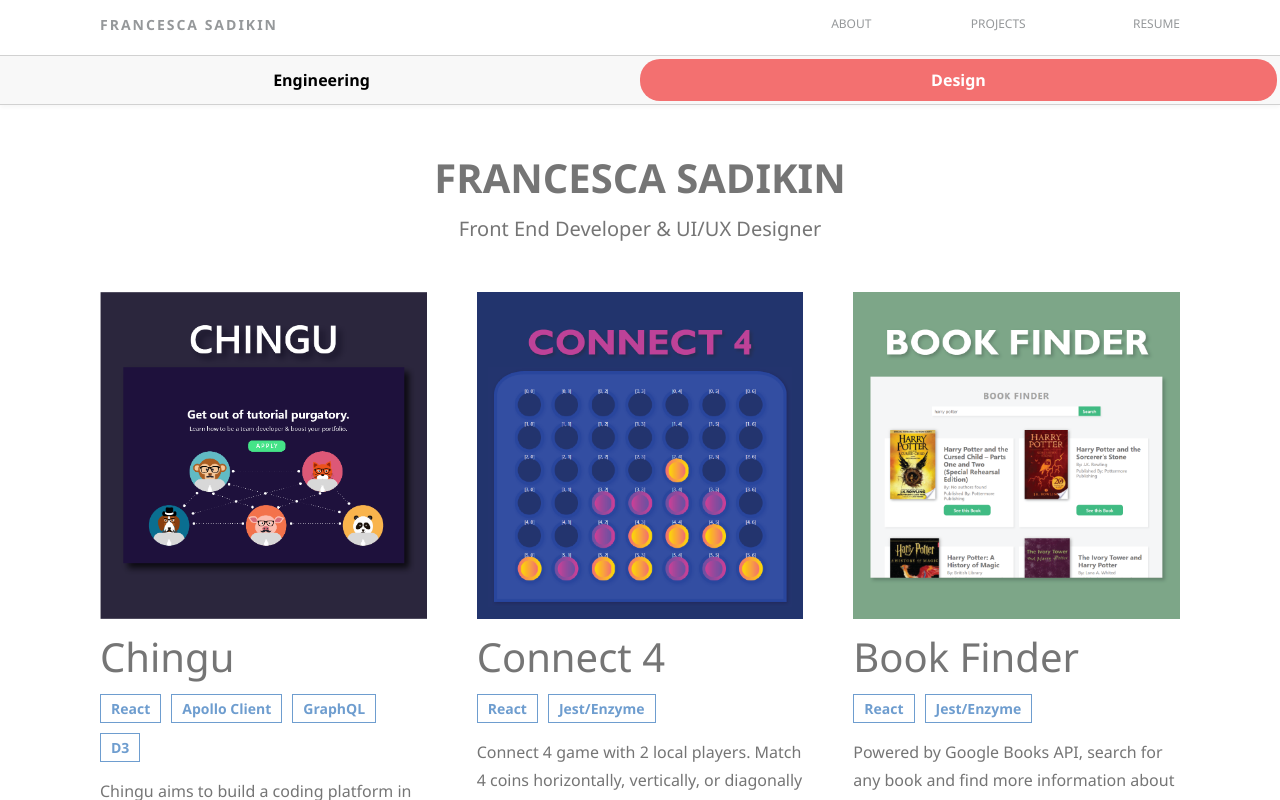
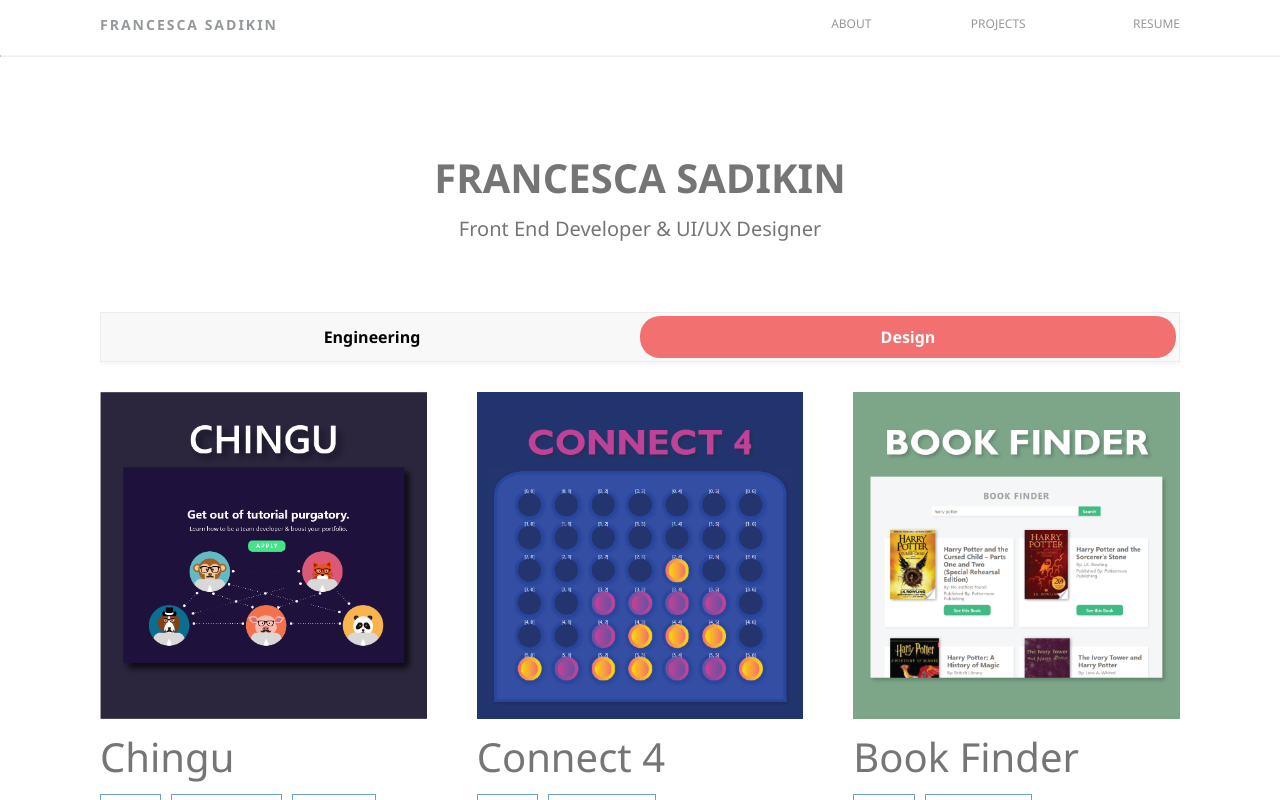
Before and after one commit to serpient/fsadikin, a React (Create React App) app: page /#/ in a window 1280 px wide. Built offline with nearby package versions, Linux system fonts and the light colour scheme.

Commit message:
style switch below title

```diff
--- a/src/Projects/Projects.jsx
+++ b/src/Projects/Projects.jsx
@@ -19,7 +19,13 @@
         console.log(this.props.location);
         return (
             <React.Fragment>
-                <nav className="sub-header">
+
+                <main className="projects-container">
+                    <div className="projects-container-title">Francesca Sadikin</div>
+                    <div className="projects-container-subtext">
+                        Front End Developer & UI/UX Designer
+                    </div>
+                    <nav className="sub-header">
                     <div onClick={() => {this.toggleProjectType()}} className={`project-switch ${currTypeIsEng && 'project-switch-active'}`}>
                         <div
                             className={`project-type ${currTypeIsEng && 'project-type-active'}`}
@@ -35,11 +41,6 @@
                         </div>
                     </div>
                 </nav>
-                <main className="projects-container">
-                    <div className="projects-container-title">Francesca Sadikin</div>
-                    <div className="projects-container-subtext">
-                        Front End Developer & UI/UX Designer
-                    </div>
                     <section className="projects projects-border">
                         <ProjectCreator projects={projects} />
                     </section>
--- a/src/Projects/Projects.scss
+++ b/src/Projects/Projects.scss
@@ -33,7 +33,7 @@
     text-align: center;
     font-size: 20px;
     color: $dark-grey;
-    margin-bottom: 50px;
+    margin-bottom: 70px;
 }
 /*
 ==========================
@@ -44,18 +44,15 @@
     box-sizing: border-box;
     width: 100%;
     display: grid;
-    // margin: 0 auto;
     justify-items: stretch;
     align-items: center;
     grid-template-columns: repeat(2, 1fr);
     background-color: $palest-grey;
     padding: 3px;
-    margin-top: -95px;
-    position: fixed;
     z-index: 10;
+    margin-bottom: 30px;
     box-shadow: $box-shadow-light;
-    border-top: 1px solid $light-grey;
-    border-bottom: 1px solid $light-grey;
+    border: 1px solid $paler-grey;
 }
 .project-switch {
     padding: 10px;
--- a/src/_variables.scss
+++ b/src/_variables.scss
@@ -7,6 +7,7 @@
 $grey: #95989a;
 $dark-grey: #757575;
 $light-grey: #d1d1d1;
+$paler-grey:rgb(236, 236, 236);
 $pale-grey: #f7f7f7;
 $black-grey: #2b353d;
 $palest-grey: #f8f8f8;
```
